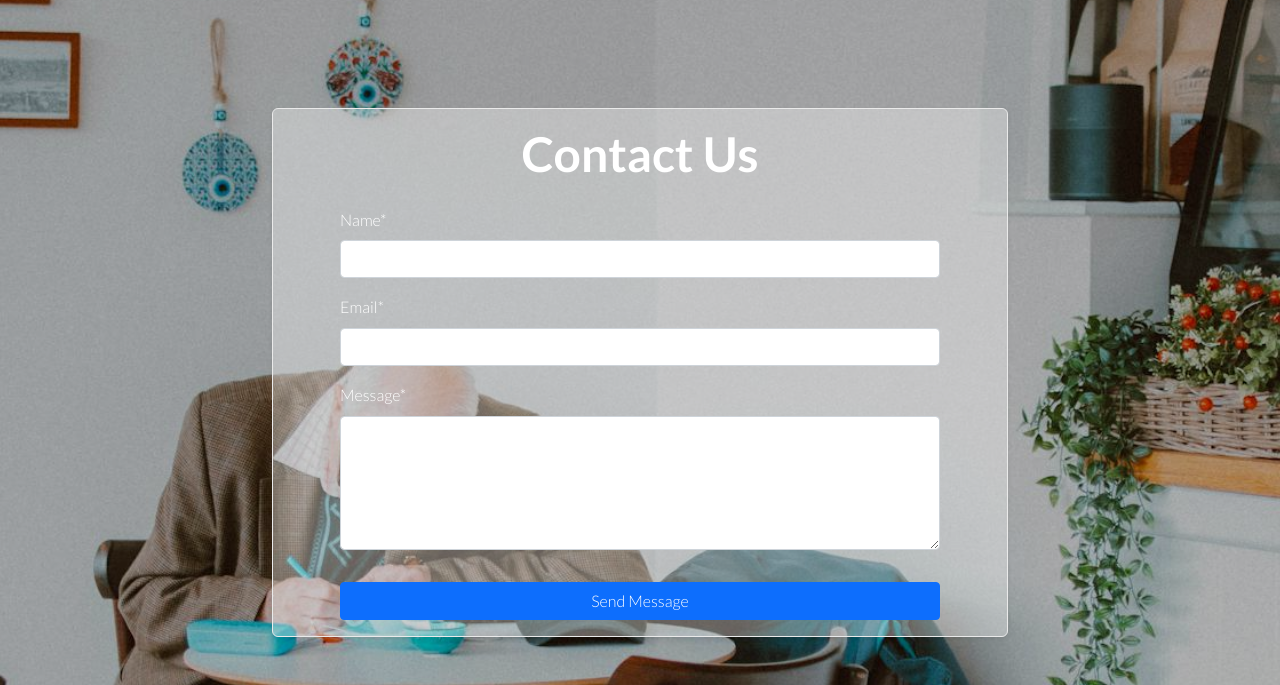
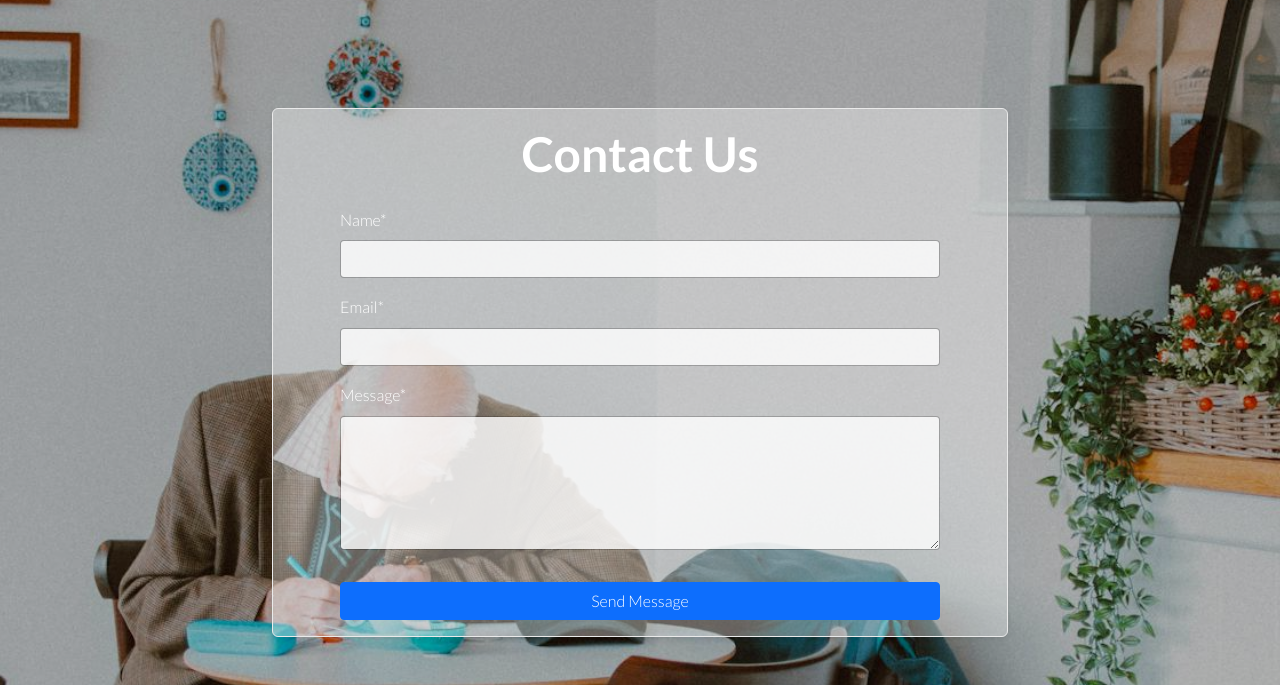
Before and after one commit to GeorgeBarh/restaurant-booking-system-project, a Django app: page /contact/ in a window 1280 px wide. Shown: the part 325-1010 px from the top of the page. Run offline with Django 4.2, Linux system fonts and the light colour scheme; some libraries are stand-ins or nearby versions.

Commit message:
make the form fields more transparent

```diff
--- a/static/css/style.css
+++ b/static/css/style.css
@@ -256,3 +256,18 @@ form button:hover {
     font-weight: 600;
     margin-bottom: 1rem;
 }
+
+.card-glass form input,
+.card-glass form textarea,
+.card-glass form select {
+    background-color: rgba(255, 255, 255, 0.805);
+    /* semi-transparent white */
+    color: rgb(32, 29, 29);
+    border: 1px solid rgba(0, 0, 0, 0.2);
+
+}
+
+.card-glass form input::placeholder,
+.card-glass form textarea::placeholder {
+    color: rgba(23, 23, 23, 0.91);
+}
```
